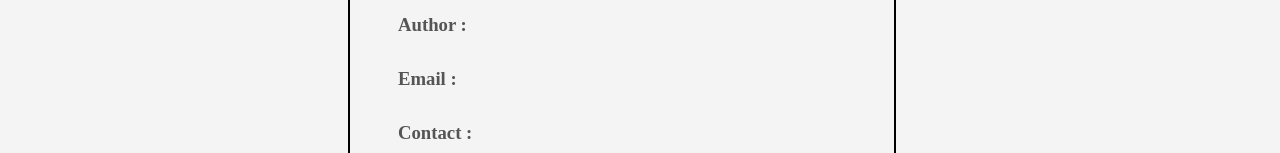
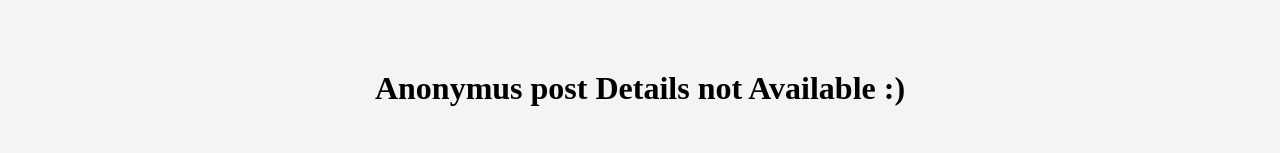
Before and after one commit to Rishikathron/BlogSpot, a React (Create React App) app in the folder blogspot-frontend/: page /AuthorDetail in a window 1280 px wide. Shown: the part 149-302 px from the top of the page. Built offline with nearby package versions, Linux system fonts and the light colour scheme; no server answers.

Commit message:
Final Patch Changes

```diff
--- a/blogspot-frontend/src/Header/Header.jsx
+++ b/blogspot-frontend/src/Header/Header.jsx
@@ -30,6 +30,7 @@ const Header = () =>{
             sessionStorage.clear();
             setUserName("");
             setTimeout(()=>{
+                setisMenuVisible(false)
                 navigate('/Login');
             },500)
         }
--- a/blogspot-frontend/src/Pages/AuthorDetail.jsx
+++ b/blogspot-frontend/src/Pages/AuthorDetail.jsx
@@ -19,9 +19,12 @@ const AuthorDetail = () =>{
     const GetPostDetails_API = 'http://localhost:3001/posts/getUserPosts?id=' +  AuthorId;
 
     useEffect(()=>{
+        if(AuthorId != null){
+            fetchUsers();
+            fetchPostDetails()
+        }
 
-        fetchUsers();
-        fetchPostDetails()
+
 
     },[]);
     const fetchUsers = async ()=>{
@@ -50,7 +53,7 @@ const AuthorDetail = () =>{
     }
 
     return (
-        <>
+        <>{AuthorId != null ?
             <div className="mainContainer">
                 <div className="authorDetails-block">
                     <div className="authorDetails">
@@ -75,7 +78,7 @@ const AuthorDetail = () =>{
 
                 <div className="authorPost-block">
                     <div className="post-outerblock1">
-                        {authorPosts.map((e)=>{
+                        { authorPosts.map((e)=>{
                             return(
                                 <PostDetails
                                 key = {e.PostBody}
@@ -94,7 +97,13 @@ const AuthorDetail = () =>{
                     </div>
 
                 </div>
-            </div>
+            </div> : <div >
+                <h1 className="anonymous">
+                    Anonymus post Details not Available :)
+                </h1>
+
+                </div>
+        }
         </>
     )
 
--- a/blogspot-frontend/src/Pages/CreatePost.jsx
+++ b/blogspot-frontend/src/Pages/CreatePost.jsx
@@ -18,13 +18,16 @@ const CreatePost = ()=>{
         postTitle : postTitle,
         postDescription : description,
         postBody : postBody,
-        authorId : sessionStorage.getItem('UserId'),
-        authorName : sessionStorage.getItem('UserName'),
+        authorId : sessionStorage.getItem('UserId') ,
+        authorName : sessionStorage.getItem('UserName') ,
         genre : genre
     }
 
     const submitPost = async () =>{
         if(postBody != "" && postTitle.length != "" &&  description.length != "" &&  genre != ""){
+            if(PostapiBody.authorName == null){
+                PostapiBody.authorName = "Anonymus"
+            }
             console.log(PostapiBody);
             const response = await axios.post(createPost_API,PostapiBody);
             console.log(response.data)
--- a/blogspot-frontend/src/Pages/author.css
+++ b/blogspot-frontend/src/Pages/author.css
@@ -64,3 +64,12 @@
     text-overflow: 0;
     cursor: pointer;
 }
+
+.anonymous{
+    margin-top: 10%;
+    display: flex;
+    align-items: center;
+    justify-content: center;
+    text-align: center;
+
+  }
```
